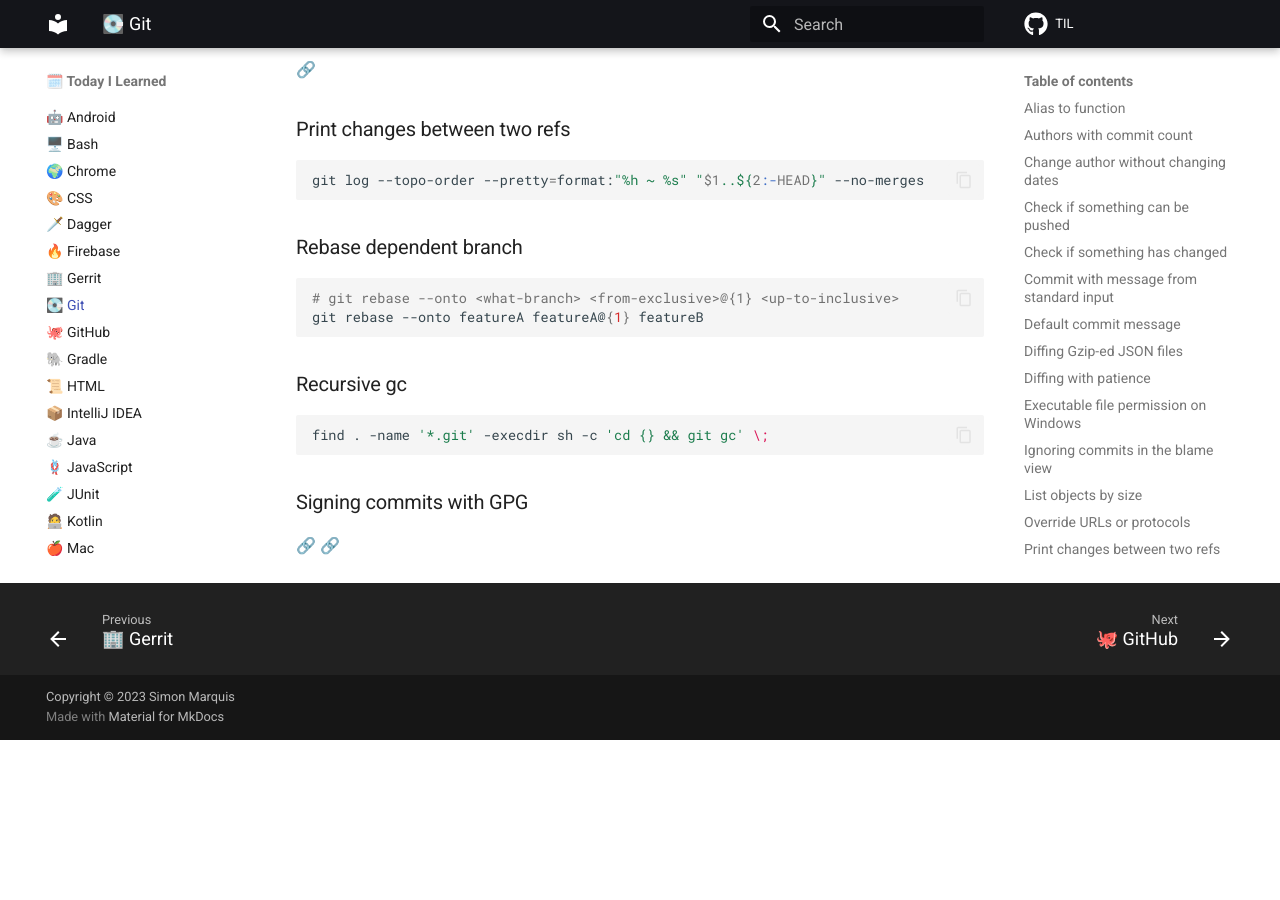
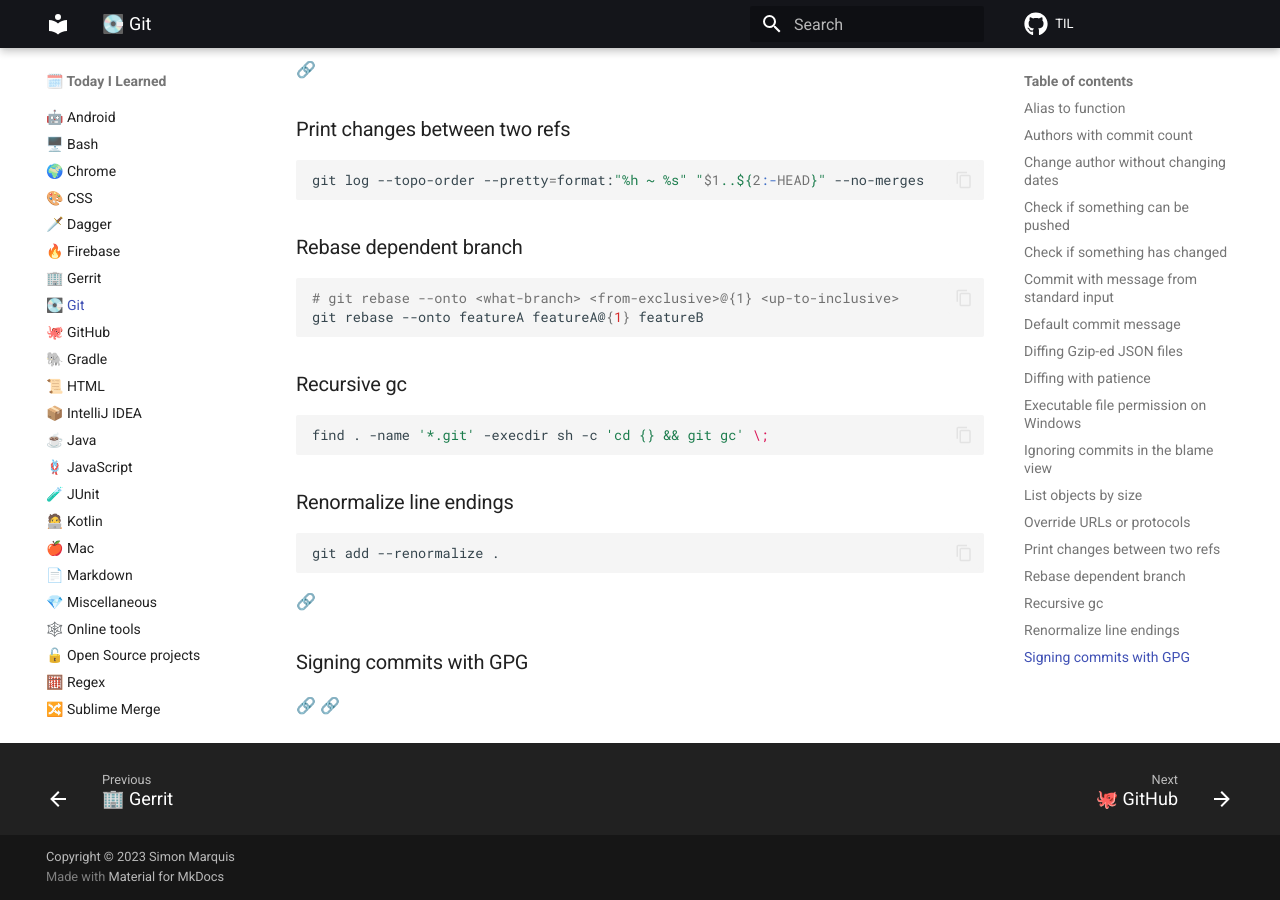
Before and after one commit to SimonMarquis/TIL, an MkDocs documentation site: the page built from docs/git.md, in a window 1280 px wide and 900 px high, scrolled down 3448 px. Built offline with MkDocs 1.6.1 and Material for MkDocs 9.7.7, drawn with Linux system fonts in a browser that asks for light colours; comment, search, counter and statistics services are not loaded; before the commit the page ends 4188 px from its top, so only the background shows below that; some of the changed lines change nothing that is shown.

Commit message:
[Git] Renormalize line endings

````diff
--- a/docs/git.md
+++ b/docs/git.md
@@ -177,6 +177,16 @@
     === ":simple-git: `~/.gitattributes`"
 
         ```bash
+        * text=auto
+
+        *.bat text eol=crlf
+
+        *.jar binary
+        *.png binary
+        *.gif binary
+        *.jpg binary
+        *.jpeg binary
+
         *.json.gz diff=json.gz
         ```
 
@@ -466,6 +476,14 @@
 find . -name '*.git' -execdir sh -c 'cd {} && git gc' \;
 ```
 
+### Renormalize line endings
+
+```bash
+git add --renormalize .
+```
+
+[🔗](https://git-scm.com/docs/git-add#Documentation/git-add.txt---renormalize)
+
 ### Signing commits with GPG
 
 [🔗](https://docs.github.com/en/authentication/managing-commit-signature-verification/signing-commits) [🔗](https://withblue.ink/2020/05/17/how-and-why-to-sign-git-commits.html)
````
